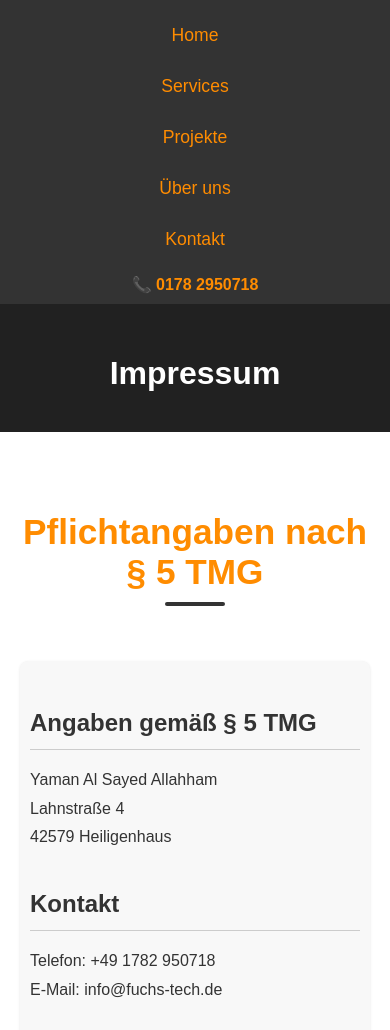
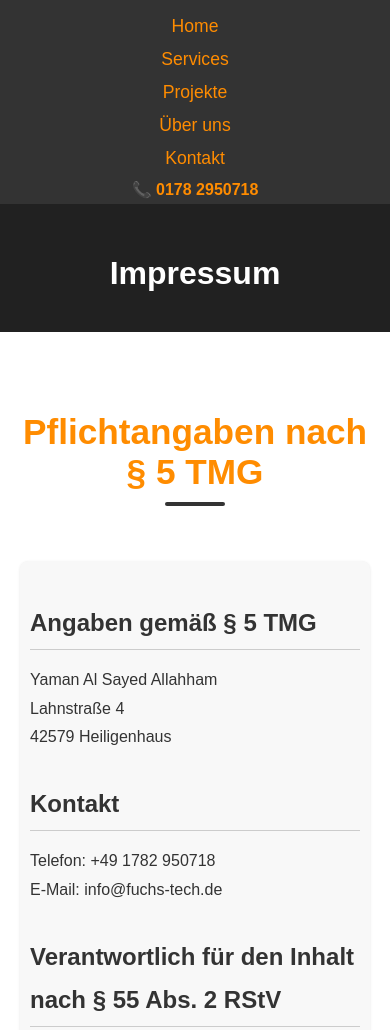
Before and after one commit to fuchs-tech-syr/fuchs-tech.de, a plain HTML site: page impressum.html in a window 390 px wide. Shown: the top 1030 px of the page. Drawn offline with Linux system fonts and the light colour scheme.

Commit message:
Update impressum.html

```diff
--- a/impressum.html
+++ b/impressum.html
@@ -140,6 +140,11 @@
 
         /* Media Queries für Responsive Design */
         @media (max-width: 768px) {
+            /* 1. Navigationsleiste vertikal schrumpfen */
+            nav {
+                padding: 5px 10px; /* Vertikales Padding reduzieren (von 10px auf 5px) */
+            }
+
             h1 {
                 font-size: 2em;
             }
@@ -152,13 +157,17 @@
                 flex-direction: column; /* Menüpunkte untereinander */
                 width: 100%;
                 text-align: center;
+                margin-top: 5px; /* Abstand reduzieren (von 10px auf 5px) */
             }
             nav ul li {
-                margin: 5px 0;
+                margin: 1px 0; /* Vertikalen Abstand reduzieren (von 5px auf 1px) */
+            }
+            nav ul li a {
+                padding: 5px; /* Padding des Links reduzieren (von 10px auf 5px) */
             }
             /* Telefon-Link auf dem Handy/Tablet unter das Menü verschieben und anpassen */
             .phone-link {
-                margin-top: 10px;
+                margin-top: 5px; /* Abstand reduzieren (von 10px auf 5px) */
                 font-size: 1em;
             }
 
```
